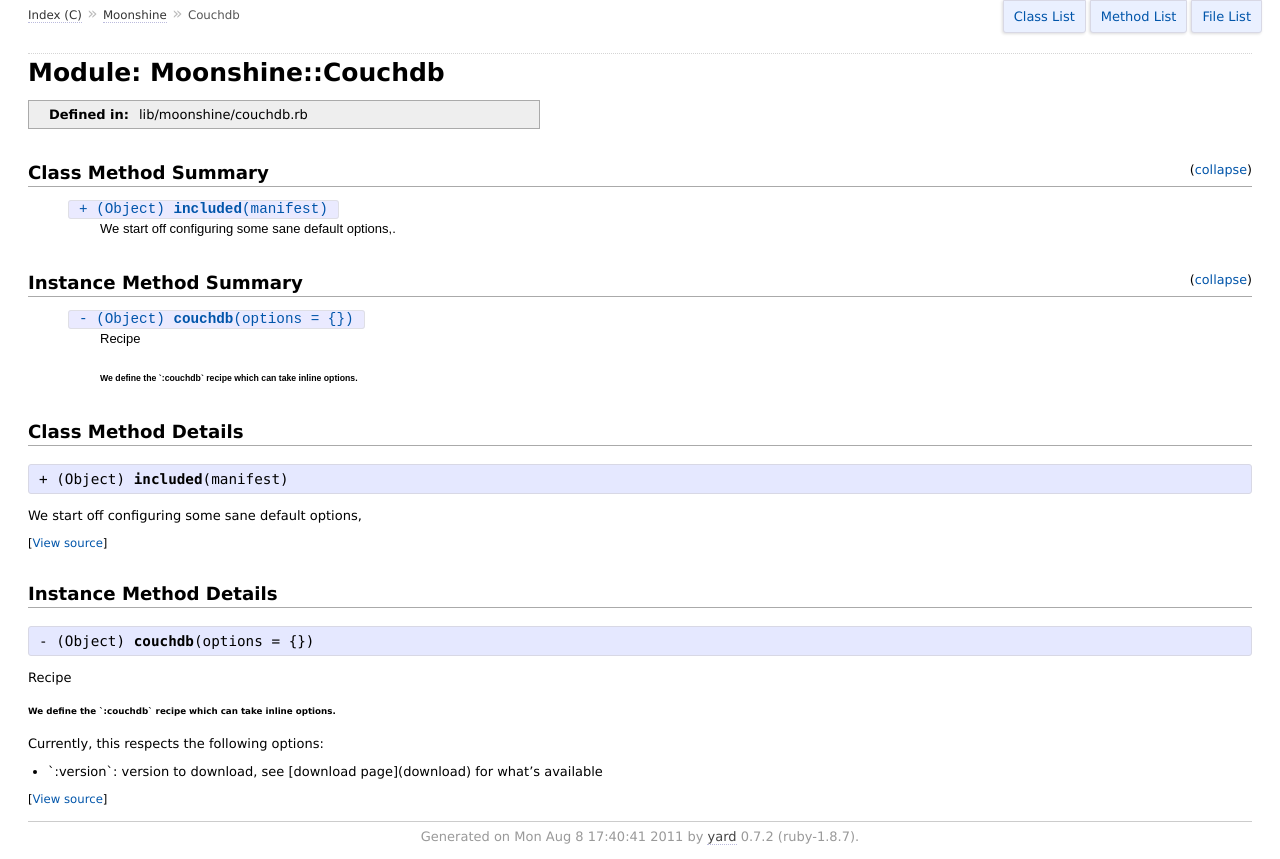
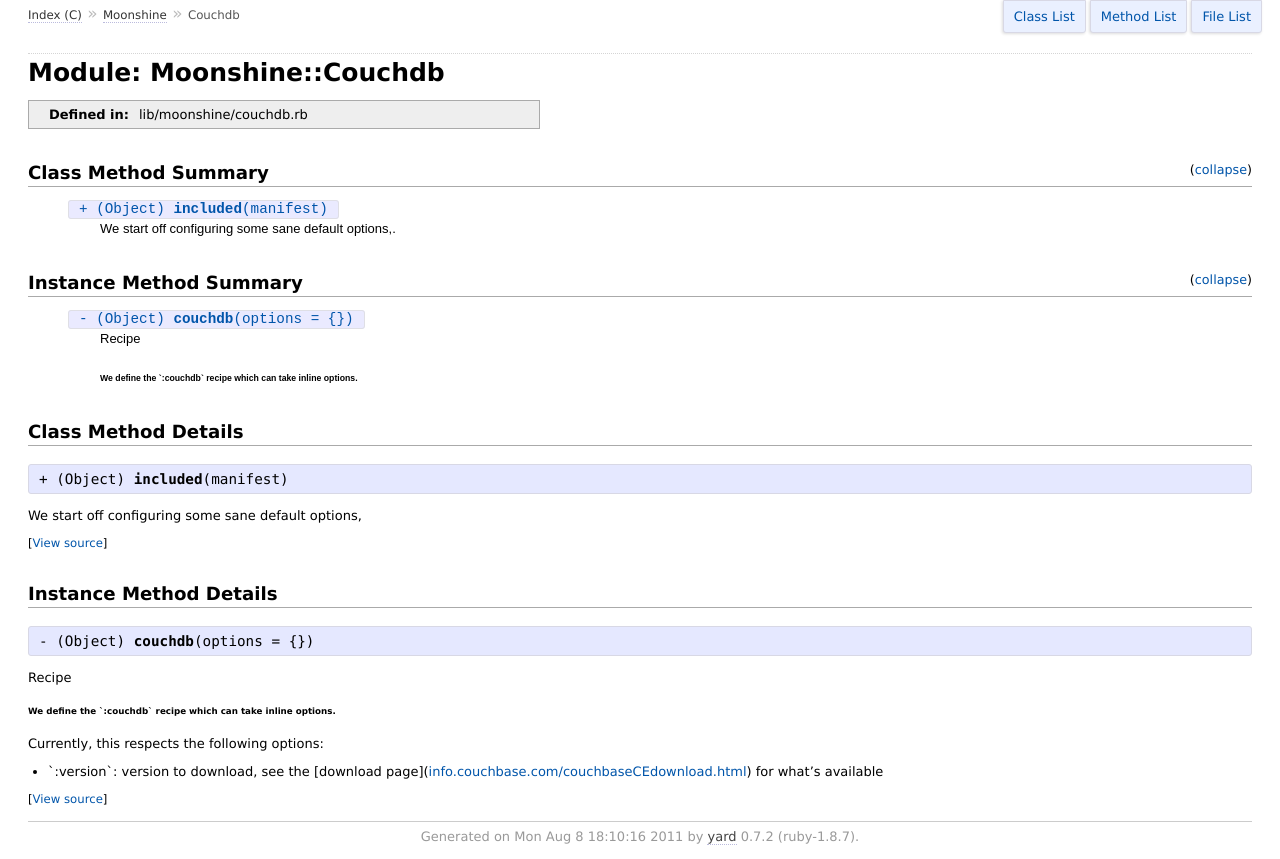
Before and after one commit to railsmachine/moonshine_couchdb, a plain HTML site: page Moonshine/Couchdb.html in a window 1280 px wide. Drawn offline with Linux system fonts and the light colour scheme.

Commit message:
Regenerated docs.

```diff
--- a/Moonshine/Couchdb.html
+++ b/Moonshine/Couchdb.html
@@ -223,8 +223,9 @@
 
 <p>Currently, this respects the following options:</p>
 <ul><li>
-<p>`:version`: version to download, see [download page](download) for what’s
-available</p>
+<p>`:version`: version to download, see the [download page](<a
+href="http://info.couchbase.com/couchbaseCEdownload.html">info.couchbase.com/couchbaseCEdownload.html</a>)
+for what’s available</p>
 </li></ul>
 
 
@@ -319,7 +320,7 @@ available</p>
 </div>
 
     <div id="footer">
-  Generated on Mon Aug  8 17:40:41 2011 by
+  Generated on Mon Aug  8 18:10:16 2011 by
   <a href="http://yardoc.org" title="Yay! A Ruby Documentation Tool" target="_parent">yard</a>
   0.7.2 (ruby-1.8.7).
 </div>
```
Also changed, not shown: Moonshine.html (+1 -1 lines), _index.html (+1 -1 lines), file.README.html (+1 -1 lines), index.html (+1 -1 lines), lib/moonshine/couchdb.html (+1 -1 lines), top-level-namespace.html (+1 -1 lines).
